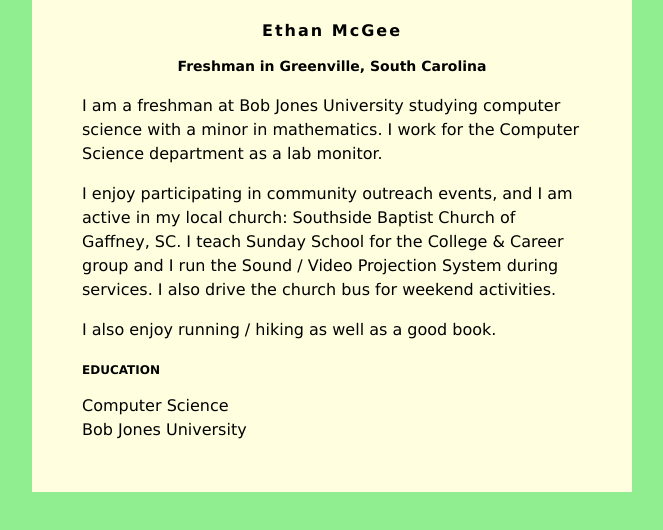
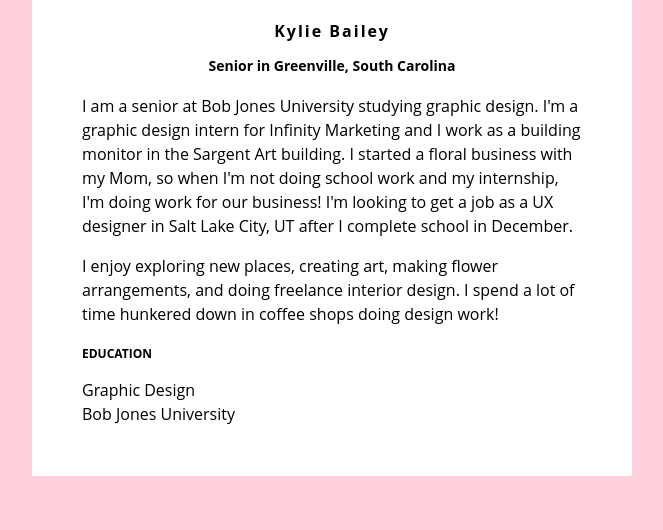
Before and after one commit to kyliebailey/kyliebailey.github.io, a plain HTML site: page index.html in a window 1280 px wide. Shown: the whole page, without its empty margins (308-971 px from the left). Drawn offline with Linux system fonts and the light colour scheme.

Commit message:
Update index.html

```diff
--- a/index.html
+++ b/index.html
@@ -2,11 +2,11 @@
 <head>
 <style>
 body {
- background: lightgreen;
- font-family: Verdana;
+ background: #ffd1dc;
+ font-family: Open Sans;
 }
 #content {
- background: lightyellow;
+ background: white;
  min-width: 200px;
  max-width: 500px;
  padding: 50px;
@@ -30,24 +30,22 @@ h3 {
 </head>
 <body>
  <div id="content">
- <h1>Ethan McGee</h1>
- <h2>Freshman in Greenville, South Carolina</h2>
+ <h1>Kylie Bailey</h1>
+ <h2>Senior in Greenville, South Carolina</h2>
 
- <p>I am a freshman at Bob Jones University studying computer science with a
-minor in mathematics. I work for the Computer Science department as a lab
-monitor.</p>
+ <p>I am a senior at Bob Jones University studying graphic design. I'm a graphic design intern for Infinity Marketing and I work as a
+  building monitor in the Sargent Art building. I started a floral business with my Mom, so when I'm not doing school work and my internship,
+  I'm doing work for our business! I'm looking to get a job as a UX designer in Salt Lake City, UT after I complete school in December.</p>
  <p>
- I enjoy participating in community outreach events, and I am active in my
-local church: Southside Baptist Church of Gaffney, SC. I teach Sunday School for the
-College &amp; Career group and I run the Sound / Video Projection System during
-services. I also drive the church bus for weekend activities.
+
  </p>
  <p>
- I also enjoy running / hiking as well as a good book.
+ I enjoy exploring new places, creating art, making flower arrangements, and doing freelance interior design. I spend a lot of time hunkered down in coffee shops
+  doing design work!
  </p>
 
  <h3>EDUCATION</h3>
- Computer Science<br />
+ Graphic Design<br />
  Bob Jones University
  </div>
 
```
